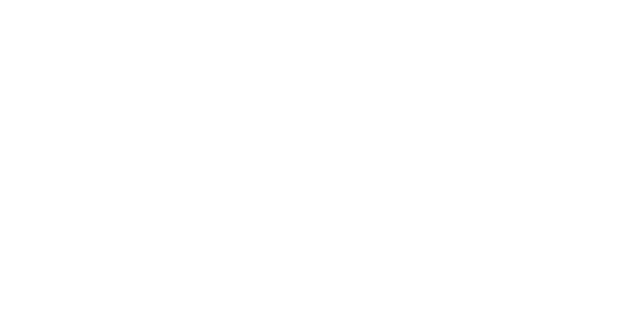
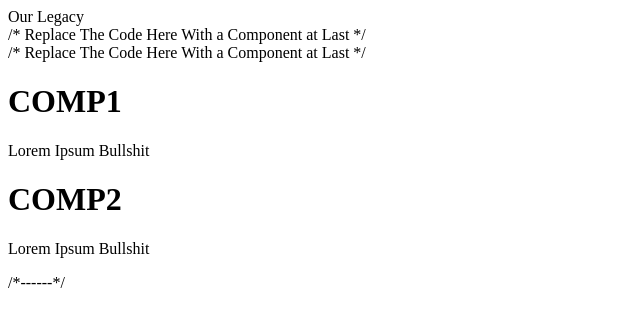
Before and after one commit to arnavgoel18/FullStackWebsiteDevelopment, a React (Create React App) app in the folder sae-nitkkr/: page / in a window 1280 px wide. Shown: the top 326 px of the page, without its empty margins (0-640 px from the left). Built offline with nearby package versions, Linux system fonts and the light colour scheme.

Commit message:
Starting Saga

```diff
--- a/sae-nitkkr/src/App.js
+++ b/sae-nitkkr/src/App.js
@@ -1,9 +1,9 @@
-import FirstDisplayDiv from "./Components/FirstDisplayDIV/FirstDisplayDIV";
-import NavigationBar from "./Components/NavigationBar/NavigationBar"
+import Saga from './Components/Saga/Saga.js';
 
 function App() {
   return (
     <>
+      <Saga/>
     </>
   );
 }
--- a/sae-nitkkr/src/Components/Saga/Saga.js
+++ b/sae-nitkkr/src/Components/Saga/Saga.js
@@ -0,0 +1,33 @@
+
+
+function Saga(){
+    return(
+        <div className="saga-outside-container">
+
+            Our Legacy
+
+            <div className = "saga-container">
+                <div className="years">
+                    /* Replace The Code Here With a Component at Last */
+                </div>
+                <div className="main-content">
+                    <div className="image"></div>
+                    <div className="text">
+                        /* Replace The Code Here With a Component at Last */
+                        <div className="comp1">
+                            <h1>COMP1</h1>
+                            <p>Lorem Ipsum Bullshit</p>
+                        </div>
+                        <div className="comp1">
+                            <h1>COMP2</h1>
+                            <p>Lorem Ipsum Bullshit</p>
+                        </div>
+                        /*------*/
+                    </div>
+                </div>
+            </div>
+        </div>
+    )
+}
+
+export default Saga;
```
